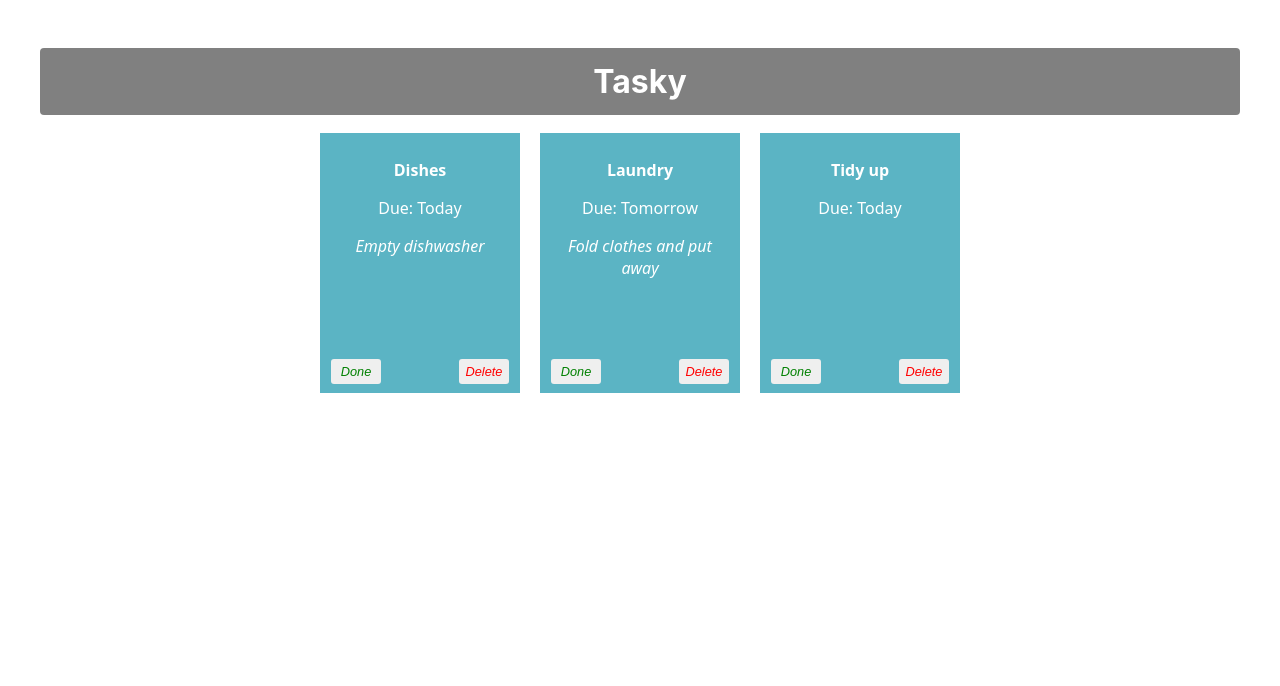
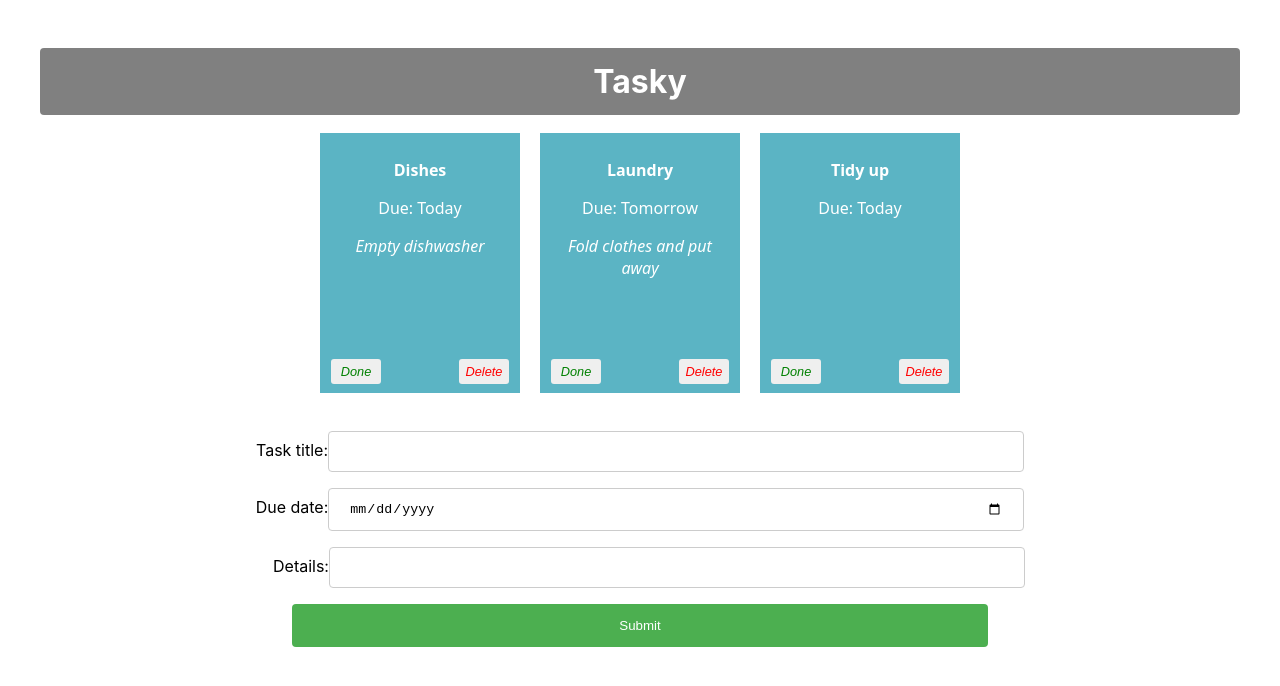
Before and after one commit to Paul123111/react-basics-labs, a React (Create React App) app in the folder lab1/: page / in a window 1280 px wide. Shown: the top 686 px of the page. Built offline with nearby package versions, Linux system fonts and the light colour scheme.

Commit message:
Add task: form added

```diff
--- a/lab1/src/App.css
+++ b/lab1/src/App.css
@@ -61,3 +61,28 @@ button {
   right: 5px;
   color: red;
 }
+
+input[type=text], input[type=date] {
+  width: 60%;
+  padding: 12px 20px;
+  margin: 8px 0;
+  display: inline-block;
+  border: 1px solid #ccc;
+  border-radius: 4px;
+  box-sizing: border-box;
+}
+
+input[type=submit] {
+  width: 60%;
+  background-color: #4CAF50;
+  color: white;
+  padding: 14px 20px;
+  margin: 8px 0;
+  border: none;
+  border-radius: 4px;
+  cursor: pointer;
+}
+
+detailText[type=text] {
+  margin: 20px;
+}
--- a/lab1/src/App.js
+++ b/lab1/src/App.js
@@ -1,5 +1,6 @@
 import './App.css';
 import Task from './components/Task';
+import AddTaskForm from './components/Form';
 import React, { useState } from 'react';
 
 function App() {
@@ -28,7 +29,7 @@ function App() {
     <div className="container">
       <h1>Tasky</h1>
       {taskState.tasks.map((task, index) => (
-      <Task
+        <Task
         title={task.title}
         description={task.description}
         deadline={task.deadline}
@@ -36,8 +37,9 @@ function App() {
         done={task.done}
         markDone={() => doneHandler(index)}
         deleteTask = {() => deleteHandler(index)}
-      />
-  ))}
+        />
+      ))}
+      <AddTaskForm />
     </div>
   );
 }
--- /dev/null
+++ b/lab1/src/components/Form.js
@@ -0,0 +1,28 @@
+import React from "react";
+
+const AddTaskForm = (props) => {
+
+  return (
+    <div>
+      <form>
+        <label>
+            Task title:
+            <input type="text" name="title" required />
+        </label>
+        <br />
+        <label>
+            Due date:
+            <input type="date" name="deadline" required />
+        </label>
+        <br />
+        <label>
+        &nbsp;&nbsp;&nbsp;&nbsp;Details:
+            <input type="text" name="description" />
+        </label>
+        <input type="submit" value="Submit" />
+        </form>
+    </div>
+  )
+};
+
+export default AddTaskForm;
```
